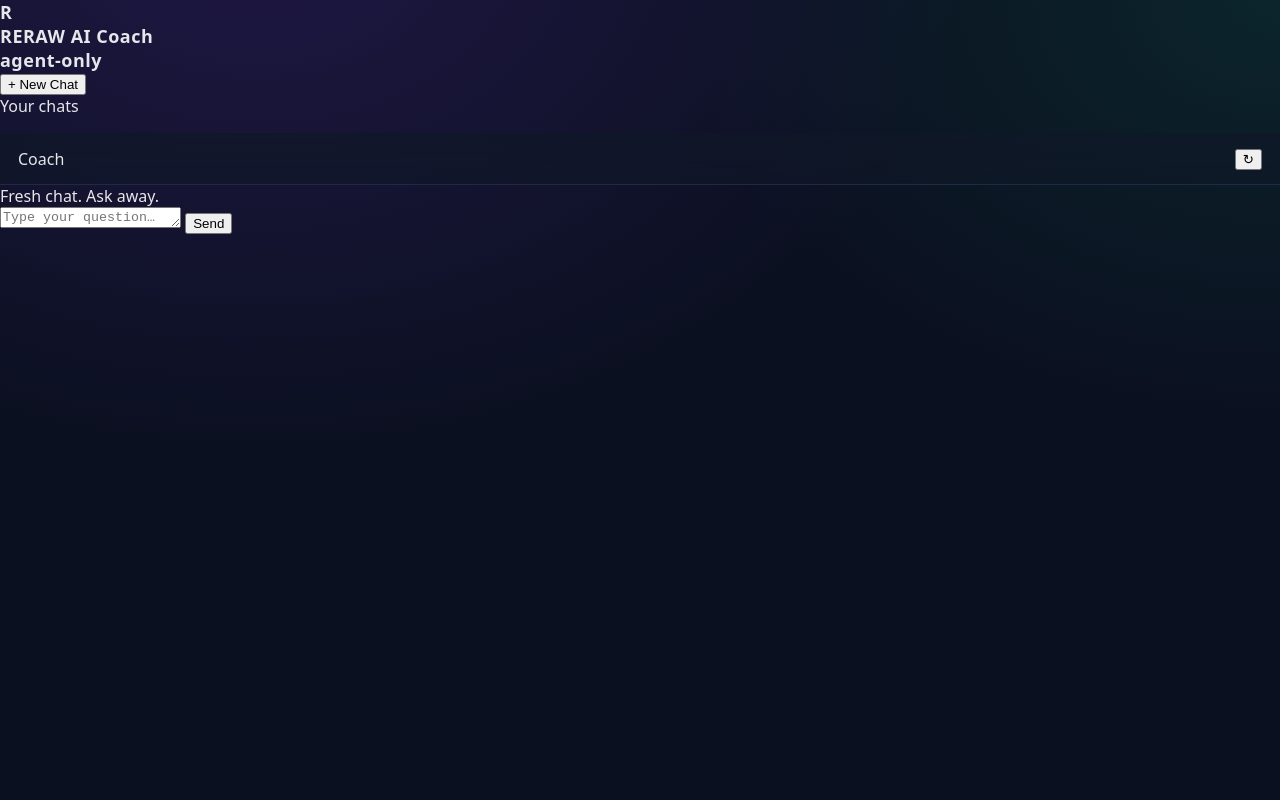
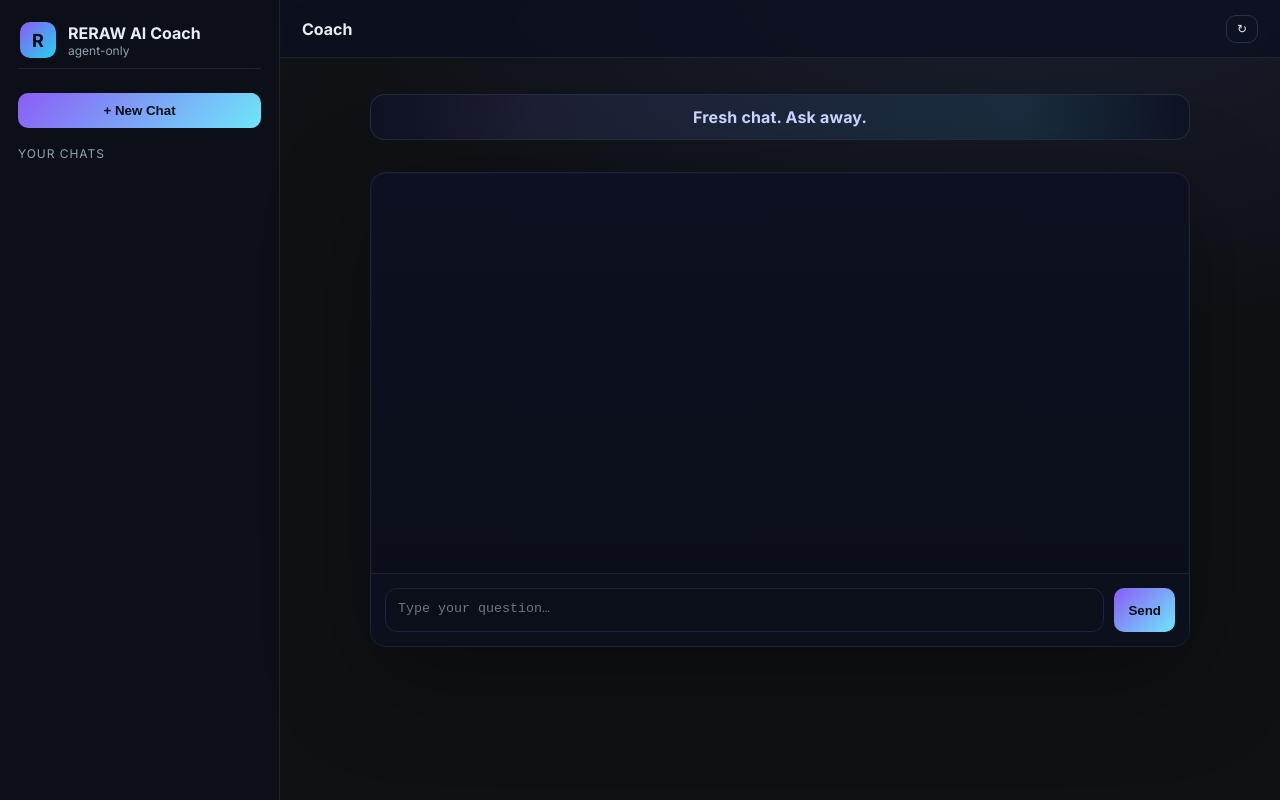
Before and after one commit to reraw/ai-coach, a website: page public/index.html in a window 1280 px wide. Drawn offline with Linux system fonts and the light colour scheme.

Commit message:
Update style.css

```diff
--- a/public/style.css
+++ b/public/style.css
@@ -1,68 +1,159 @@
-:root {
-  --bg: #0b1020;
-  --panel: #101828;
-  --panel-2: #0e1526;
-  --text: #e5e7eb;
-  --muted: #9aa4b2;
-  --accent: #7c3aed; /* purple */
-  --accent-2: #10b981; /* teal */
-  --border: #1f2a44;
-  --chip: #1a2340;
-  --radius: 14px;
-  --radius-sm: 10px;
+:root{
+  --bg:#0f1115;
+  --elev:#151823;
+  --card:#0f1320;
+  --muted:#8fa3b0;
+  --text:#e6edf3;
+  --brand:#8b5cf6;      /* violet */
+  --brand-2:#22d3ee;    /* cyan accent */
+  --ring:rgba(139,92,246,.35);
+  --ok:#16a34a;
+  --danger:#ef4444;
 }
 
-* { box-sizing: border-box; }
-html, body { height: 100%; }
-body {
-  margin: 0;
-  font-family: ui-sans-serif, system-ui, -apple-system, Segoe UI, Roboto, Inter, "Helvetica Neue", Arial, "Apple Color Emoji","Segoe UI Emoji";
-  background: radial-gradient(1200px 900px at 20% -10%, rgba(124, 58, 237, 0.18), transparent 60%),
-              radial-gradient(1000px 700px at 100% 0%, rgba(16, 185, 129, 0.12), transparent 60%),
+*{box-sizing:border-box}
+html,body,#app{height:100%}
+body{
+  margin:0;
+  font-family:Inter,system-ui,-apple-system,Segoe UI,Roboto,Arial,sans-serif;
+  color:var(--text);
+  background: radial-gradient(1000px 600px at 80% -10%, #1b1f32 0%, transparent 70%) ,
+              radial-gradient(800px 500px at -10% 0%, #101628 0%, transparent 60%) ,
               var(--bg);
-  color: var(--text);
 }
 
-a { color: var(--muted); text-decoration: none; }
-a:hover { color: var(--text); }
-
-.app {
-  min-height: 100%;
-  display: grid;
-  grid-template-rows: auto 1fr auto;
+/* Layout */
+#app{
+  display:flex;
+  min-height:100%;
 }
 
-.topbar {
-  display: flex;
-  align-items: center;
-  justify-content: space-between;
-  padding: 14px 18px;
-  border-bottom: 1px solid var(--border);
-  background: linear-gradient(180deg, rgba(16,24,40,.75), rgba(16,24,40,.55));
-  backdrop-filter: blur(10px);
-  position: sticky;
-  top: 0;
-  z-index: 10;
+/* Sidebar */
+#sidebar{
+  width:280px;
+  background:linear-gradient(180deg, #0c0f18 0%, #0c0f18e6 100%);
+  border-right:1px solid #1e2333;
+  padding:18px;
+  display:flex;
+  flex-direction:column;
+  gap:18px;
+}
+.brand{
+  display:flex;align-items:center;gap:12px;
+  padding:4px 2px 10px 2px;border-bottom:1px solid #1e2333;margin-bottom:6px;
+}
+.logo{
+  width:36px;height:36px;border-radius:10px;
+  display:grid;place-items:center;
+  background:linear-gradient(135deg,var(--brand),var(--brand-2));
+  color:#0b0f17;font-weight:800;font-size:18px;
+}
+.brand-title{font-weight:700}
+.brand-sub{font-size:12px;color:var(--muted)}
+.sidebar-section{display:flex;flex-direction:column;gap:10px}
+.section-title{font-size:12px;color:var(--muted);text-transform:uppercase;letter-spacing:.08em}
+
+.chat-list{list-style:none;margin:0;padding:0;display:flex;flex-direction:column;gap:6px;overflow:auto}
+.chat-item{
+  display:flex;align-items:center;gap:10px;
+  padding:10px;border-radius:10px;background:transparent;border:1px solid #1c2231;
+  color:var(--text);cursor:pointer;
+}
+.chat-item:hover{border-color:#283149;background:#0e1321}
+.chat-item.active{border-color:var(--brand);box-shadow:0 0 0 2px var(--ring) inset}
+
+.chat-item .title{font-size:14px;white-space:nowrap;overflow:hidden;text-overflow:ellipsis;max-width:178px}
+.chat-item .date{font-size:11px;color:var(--muted)}
+
+/* Main */
+#main{
+  flex:1;display:flex;flex-direction:column;min-width:0;
+}
+.topbar{
+  height:58px;display:flex;align-items:center;justify-content:space-between;
+  padding:0 22px;border-bottom:1px solid #1e2333;background:#0c1020cc;backdrop-filter:saturate(1.2) blur(6px);
+  position:sticky;top:0;z-index:5;
+}
+.topbar-title{font-weight:700}
+.topbar-actions{display:flex;gap:8px}
+
+/* Centering wrapper */
+.center-wrap{
+  display:flex;
+  flex-direction: column;   /* stack vertically */
+  align-items: center;      /* center horizontally */
+  gap: 14px;                /* space between banner and chat card */
+  padding:26px 16px 28px;
+  width:100%;
 }
 
-.brand {
-  font-weight: 800;
-  letter-spacing: .5px;
-  font-size: 18px;
+/* Fresh banner */
+.fresh-banner{
+  text-align:center;
+  margin:10px 0 18px;
+  font-weight:700;
+  letter-spacing:.01em;
+  color:#cdd6ff;
+  background:linear-gradient(90deg,#0f1324,transparent 20%,transparent 80%,#0f1324),
+             linear-gradient(135deg,rgba(139,92,246,.12),rgba(34,211,238,.12));
+  border:1px solid #262c41;
+  border-radius:14px;
+  padding:12px 16px;
+  max-width:820px;
+  width:100%;
 }
-.brand span { color: var(--accent); }
 
-.actions { display: flex; gap: 8px; }
+/* Chat panel – centered column */
+.chat-panel{
+  width:100%;
+  max-width:820px;
+  background:linear-gradient(180deg,#0c1020, #0b0e19);
+  border:1px solid #1e2333;border-radius:16px;
+  overflow:hidden;
+  box-shadow:0 30px 100px rgba(0,0,0,.35), 0 0 0 1px rgba(139,92,246,.06) inset;
+}
 
-.btn {
-  background: var(--accent);
-  color: white;
-  border: none;
-  border-radius: 999px;
-  padding: 10px 16px;
-  font-weight: 600;
-  cursor: pointer;
-  transition: transform .06s ease, opacity .2s ease;
+/* Messages */
+.messages{
+  padding:20px;display:flex;flex-direction:column;gap:14px;min-height:50vh;
 }
-.btn:hover { transform: translateY(-1px); opacity: .95; }
-.btn:active {
+.msg{
+  display:flex;gap:12px;align-items:flex-start;
+}
+.msg .bubble{
+  padding:12px 14px;border-radius:14px;max-width:85%;
+  line-height:1.45;
+  border:1px solid #1f2640;background:#0e1426;
+}
+.msg.user .bubble{
+  background:linear-gradient(135deg,#141b31,#0f1324);
+  border-color:#2a3352;
+}
+.msg.assistant .bubble{
+  background:linear-gradient(135deg,#0f1426,#0d1220);
+  border-color:#253158;
+}
+
+/* Composer */
+.composer{
+  display:flex;gap:10px;border-top:1px solid #1e2333;padding:14px;background:#0c0f1c;
+}
+.composer textarea{
+  flex:1;resize:none;background:#0b0f19;border:1px solid #1d2340;color:var(--text);
+  padding:12px 12px;border-radius:12px;min-height:44px;max-height:160px;outline:none;
+}
+button{
+  border:1px solid #2a3460;background:#0e1430;color:var(--text);
+  border-radius:10px;padding:10px 14px;cursor:pointer;
+}
+button:hover{border-color:#3a4780}
+button.primary{
+  background:linear-gradient(135deg,var(--brand),#6ee7f9);
+  color:#0b0f17;border:none;font-weight:700;
+}
+button.ghost{background:transparent;border-color:#273053}
+button.small{padding:6px 10px;font-size:12px}
+.w-full{width:100%}
+
+/* Utilities */
+.hidden{display:none!important}
```
